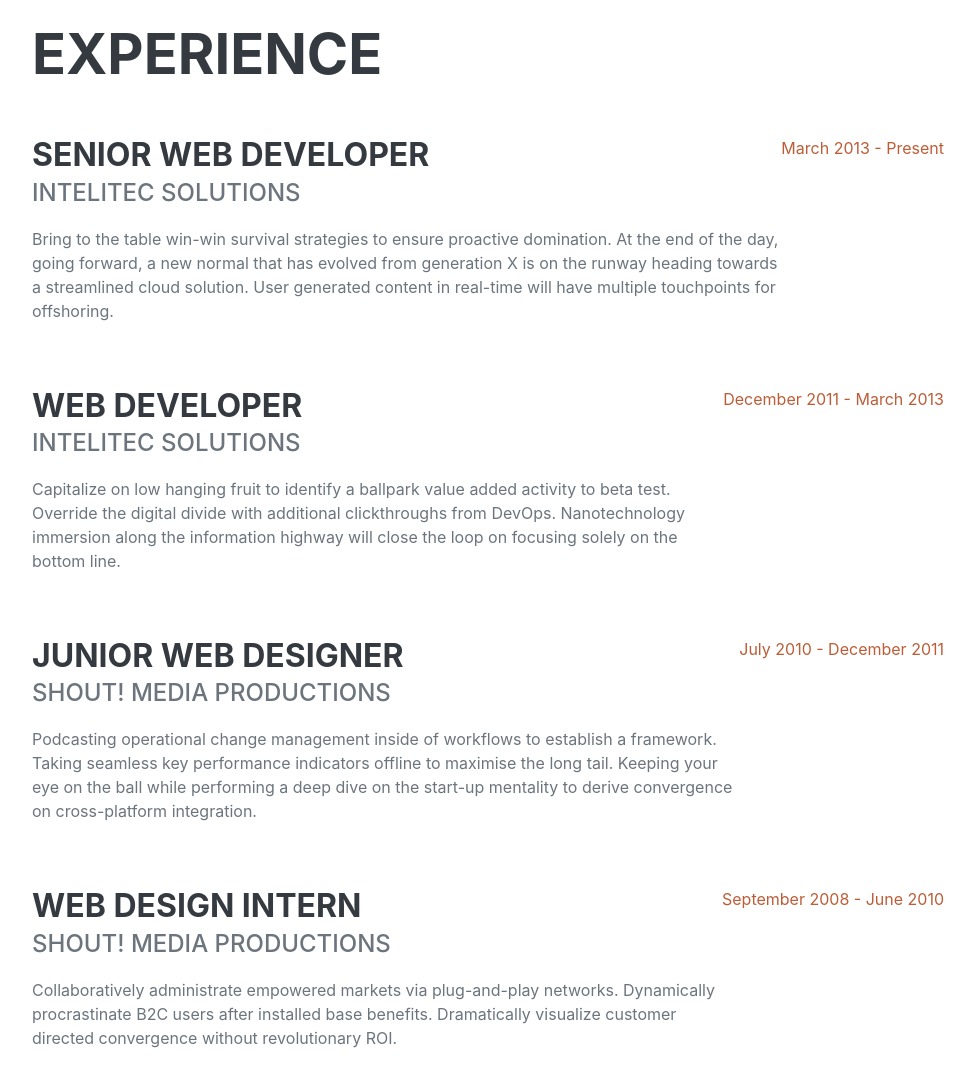
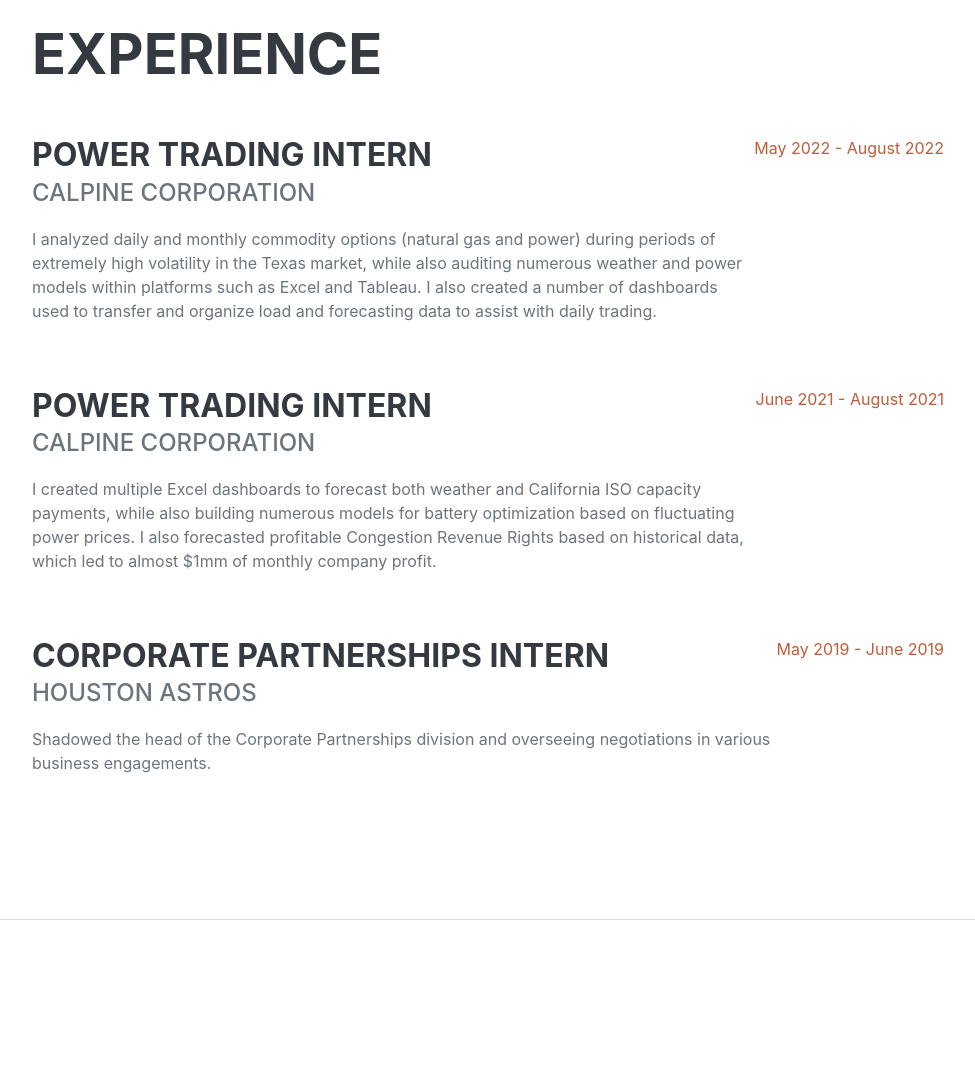
Before and after one commit to mfusco14/mfusco14.github.io, a plain HTML site: page index.html in a window 1280 px wide. Shown: the part 860-1929 px from the top of the page, without its empty margins (288-1263 px from the left). Drawn offline with nearby package versions, Linux system fonts and the light colour scheme; a web font is replaced by a local one.

Commit message:
Update index.html

```diff
--- a/index.html
+++ b/index.html
@@ -47,7 +47,7 @@
                         2727 Kirby Drive 28L · Houston, TX 77098 · (832) 463-8414 ·
                         <a href="mailto:mark.fusco@pepperdine.edu">mark.fusco@pepperdine.edu</a>
                     </div>
-                    <p class="lead mb-5"> I am currently a physics student at Pepperdine University, Seaver College. I am a driven and versatile individual with a unique academic background, ready to delve into a master’s of finance program.</ >
+                    <p class="lead mb-5">I am currently a physics student at Pepperdine University, Seaver College. I am a driven and versatile individual with a unique academic background, ready to delve into a master’s of finance program.</p>
                     <div class="social-icons">
                         <a class="social-icon" href="#!"><i class="fab fa-linkedin-in"></i></a>
                         <a class="social-icon" href="#!"><i class="fab fa-github"></i></a>
@@ -63,36 +63,30 @@
                     <h2 class="mb-5">Experience</h2>
                     <div class="d-flex flex-column flex-md-row justify-content-between mb-5">
                         <div class="flex-grow-1">
-                            <h3 class="mb-0">Senior Web Developer</h3>
-                            <div class="subheading mb-3">Intelitec Solutions</div>
-                            <p>Bring to the table win-win survival strategies to ensure proactive domination. At the end of the day, going forward, a new normal that has evolved from generation X is on the runway heading towards a streamlined cloud solution. User generated content in real-time will have multiple touchpoints for offshoring.</p>
+                            <h3 class="mb-0">Power Trading Intern</h3>
+                            <div class="subheading mb-3">Calpine Corporation</div>
+                            <p>I analyzed daily and monthly commodity options (natural gas and power) during periods of extremely high volatility in the Texas market, while also auditing numerous weather and power models within platforms such as Excel and Tableau. I also created a number of dashboards used to transfer and organize load and forecasting data to assist with daily trading.</p>
                         </div>
-                        <div class="flex-shrink-0"><span class="text-primary">March 2013 - Present</span></div>
+                        <div class="flex-shrink-0"><span class="text-primary">May 2022 - August 2022</span></div>
                     </div>
                     <div class="d-flex flex-column flex-md-row justify-content-between mb-5">
                         <div class="flex-grow-1">
-                            <h3 class="mb-0">Web Developer</h3>
-                            <div class="subheading mb-3">Intelitec Solutions</div>
-                            <p>Capitalize on low hanging fruit to identify a ballpark value added activity to beta test. Override the digital divide with additional clickthroughs from DevOps. Nanotechnology immersion along the information highway will close the loop on focusing solely on the bottom line.</p>
+                            <h3 class="mb-0">Power Trading Intern</h3>
+                            <div class="subheading mb-3">Calpine Corporation</div>
+                            <p>I created multiple Excel dashboards to forecast both weather and California ISO capacity payments, while also building numerous models for battery optimization based on fluctuating power prices. I also forecasted profitable Congestion Revenue Rights based on historical data, which led to almost $1mm of monthly company profit.</p>
                         </div>
-                        <div class="flex-shrink-0"><span class="text-primary">December 2011 - March 2013</span></div>
+                        <div class="flex-shrink-0"><span class="text-primary">June 2021 - August 2021</span></div>
                     </div>
                     <div class="d-flex flex-column flex-md-row justify-content-between mb-5">
                         <div class="flex-grow-1">
-                            <h3 class="mb-0">Junior Web Designer</h3>
-                            <div class="subheading mb-3">Shout! Media Productions</div>
-                            <p>Podcasting operational change management inside of workflows to establish a framework. Taking seamless key performance indicators offline to maximise the long tail. Keeping your eye on the ball while performing a deep dive on the start-up mentality to derive convergence on cross-platform integration.</p>
+                            <h3 class="mb-0">Corporate Partnerships Intern</h3>
+                            <div class="subheading mb-3">Houston Astros</div>
+                            <p>Shadowed the head of the Corporate Partnerships division and overseeing negotiations in various business engagements.</p>
                         </div>
-                        <div class="flex-shrink-0"><span class="text-primary">July 2010 - December 2011</span></div>
+                        <div class="flex-shrink-0"><span class="text-primary">May 2019 - June 2019</span></div>
                     </div>
                     <div class="d-flex flex-column flex-md-row justify-content-between">
                         <div class="flex-grow-1">
-                            <h3 class="mb-0">Web Design Intern</h3>
-                            <div class="subheading mb-3">Shout! Media Productions</div>
-                            <p>Collaboratively administrate empowered markets via plug-and-play networks. Dynamically procrastinate B2C users after installed base benefits. Dramatically visualize customer directed convergence without revolutionary ROI.</p>
-                        </div>
-                        <div class="flex-shrink-0"><span class="text-primary">September 2008 - June 2010</span></div>
-                    </div>
                 </div>
             </section>
             <hr class="m-0" />
```
